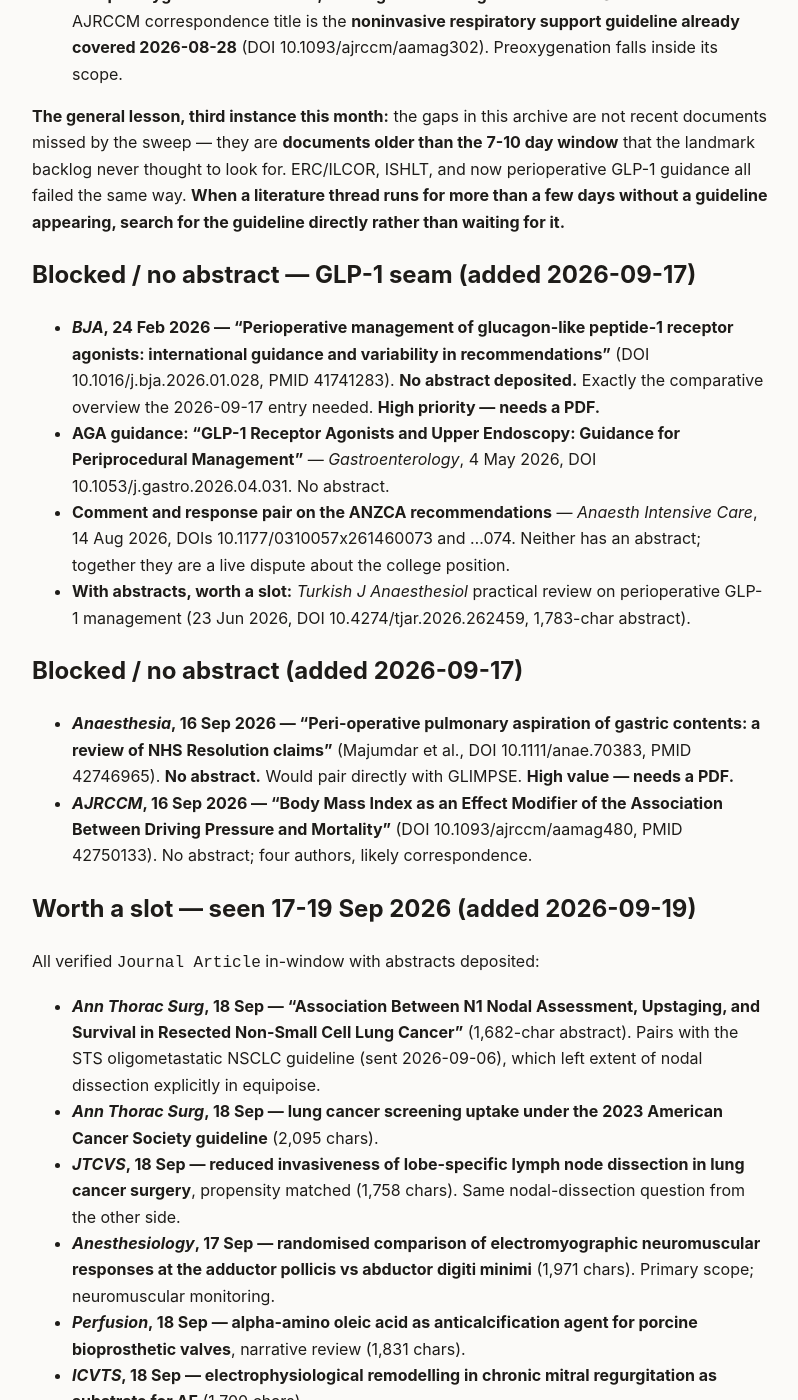
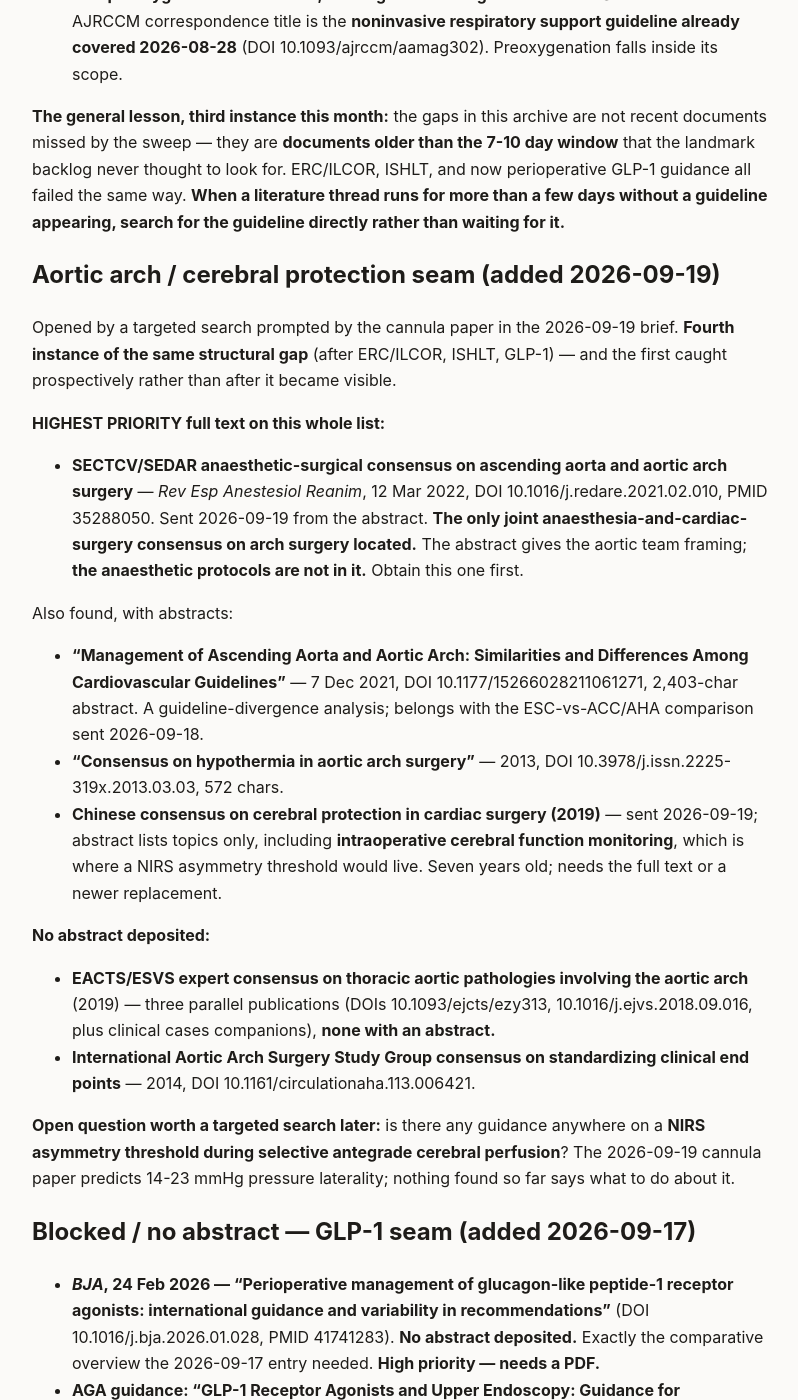
Before and after one commit to nicusilviuu/medical-literature, a Jekyll site: the page built from claude/outstanding.md, in a window 1280 px wide and 1400 px high, scrolled down 7076 px. Shown: the whole window, without its empty margins (240-1038 px from the left). Built offline with Jekyll 4.4.1, drawn with Linux system fonts in a browser that asks for light colours; our own code applies the rules of GitHub Pages for plain Markdown files.

Commit message:
Add 2026-09-19 guidelines watch
No new guidelines; everything in scope was covered yesterday, tagged as a
letter, or out of scope. French societies: nineteen days without output.

First prospective application of the 17 September rule - search for the
guideline when a topic recurs in the briefs without one. Prompted by this
morning's cannula paper, a targeted search on cerebral protection and aortic
arch surgery returned 22 documents and found the SECTCV/SEDAR
anaesthetic-surgical consensus, the only joint anaesthesia-and-cardiac-surgery
consensus on arch surgery located, four and a half years after publication.
Also backfills the 2019 Chinese cerebral protection consensus and a current
Freiburg review restating open replacement with SACP as the reference
standard - which is what makes the cannula finding matter.

Fourth instance of the same structural gap after ERC/ILCOR, ISHLT and GLP-1,
and the first caught before it became visible. The aortic arch seam is
catalogued in outstanding.md with the SEDAR document as highest priority.

Co-Authored-By: Claude Opus 5 <noreply@anthropic.com>
Claude-Session: https://claude.ai/code/session_01T5ivnnDnrzDTzAtfHdiCMS

```diff
--- a/claude/outstanding.md
+++ b/claude/outstanding.md
@@ -274,6 +274,43 @@ landmark backlog never thought to look for. ERC/ILCOR, ISHLT, and now perioperat
 all failed the same way. **When a literature thread runs for more than a few days without a
 guideline appearing, search for the guideline directly rather than waiting for it.**
 
+## Aortic arch / cerebral protection seam (added 2026-09-19)
+
+Opened by a targeted search prompted by the cannula paper in the 2026-09-19 brief. **Fourth instance
+of the same structural gap** (after ERC/ILCOR, ISHLT, GLP-1) — and the first caught prospectively
+rather than after it became visible.
+
+**HIGHEST PRIORITY full text on this whole list:**
+
+- **SECTCV/SEDAR anaesthetic-surgical consensus on ascending aorta and aortic arch surgery** —
+  *Rev Esp Anestesiol Reanim*, 12 Mar 2022, DOI 10.1016/j.redare.2021.02.010, PMID 35288050. Sent
+  2026-09-19 from the abstract. **The only joint anaesthesia-and-cardiac-surgery consensus on arch
+  surgery located.** The abstract gives the aortic team framing; **the anaesthetic protocols are not
+  in it.** Obtain this one first.
+
+Also found, with abstracts:
+
+- **"Management of Ascending Aorta and Aortic Arch: Similarities and Differences Among Cardiovascular
+  Guidelines"** — 7 Dec 2021, DOI 10.1177/15266028211061271, 2,403-char abstract. A
+  guideline-divergence analysis; belongs with the ESC-vs-ACC/AHA comparison sent 2026-09-18.
+- **"Consensus on hypothermia in aortic arch surgery"** — 2013, DOI
+  10.3978/j.issn.2225-319x.2013.03.03, 572 chars.
+- **Chinese consensus on cerebral protection in cardiac surgery (2019)** — sent 2026-09-19; abstract
+  lists topics only, including **intraoperative cerebral function monitoring**, which is where a NIRS
+  asymmetry threshold would live. Seven years old; needs the full text or a newer replacement.
+
+**No abstract deposited:**
+
+- **EACTS/ESVS expert consensus on thoracic aortic pathologies involving the aortic arch** (2019) —
+  three parallel publications (DOIs 10.1093/ejcts/ezy313, 10.1016/j.ejvs.2018.09.016, plus clinical
+  cases companions), **none with an abstract.**
+- **International Aortic Arch Surgery Study Group consensus on standardizing clinical end points** —
+  2014, DOI 10.1161/circulationaha.113.006421.
+
+**Open question worth a targeted search later:** is there any guidance anywhere on a **NIRS asymmetry
+threshold during selective antegrade cerebral perfusion**? The 2026-09-19 cannula paper predicts
+14-23 mmHg pressure laterality; nothing found so far says what to do about it.
+
 ## Blocked / no abstract — GLP-1 seam (added 2026-09-17)
 
 - ***BJA*, 24 Feb 2026 — "Perioperative management of glucagon-like peptide-1 receptor agonists:
```
Also changed, not shown: _guidelines/2026-09-19.md (added, +204 -0 lines).
